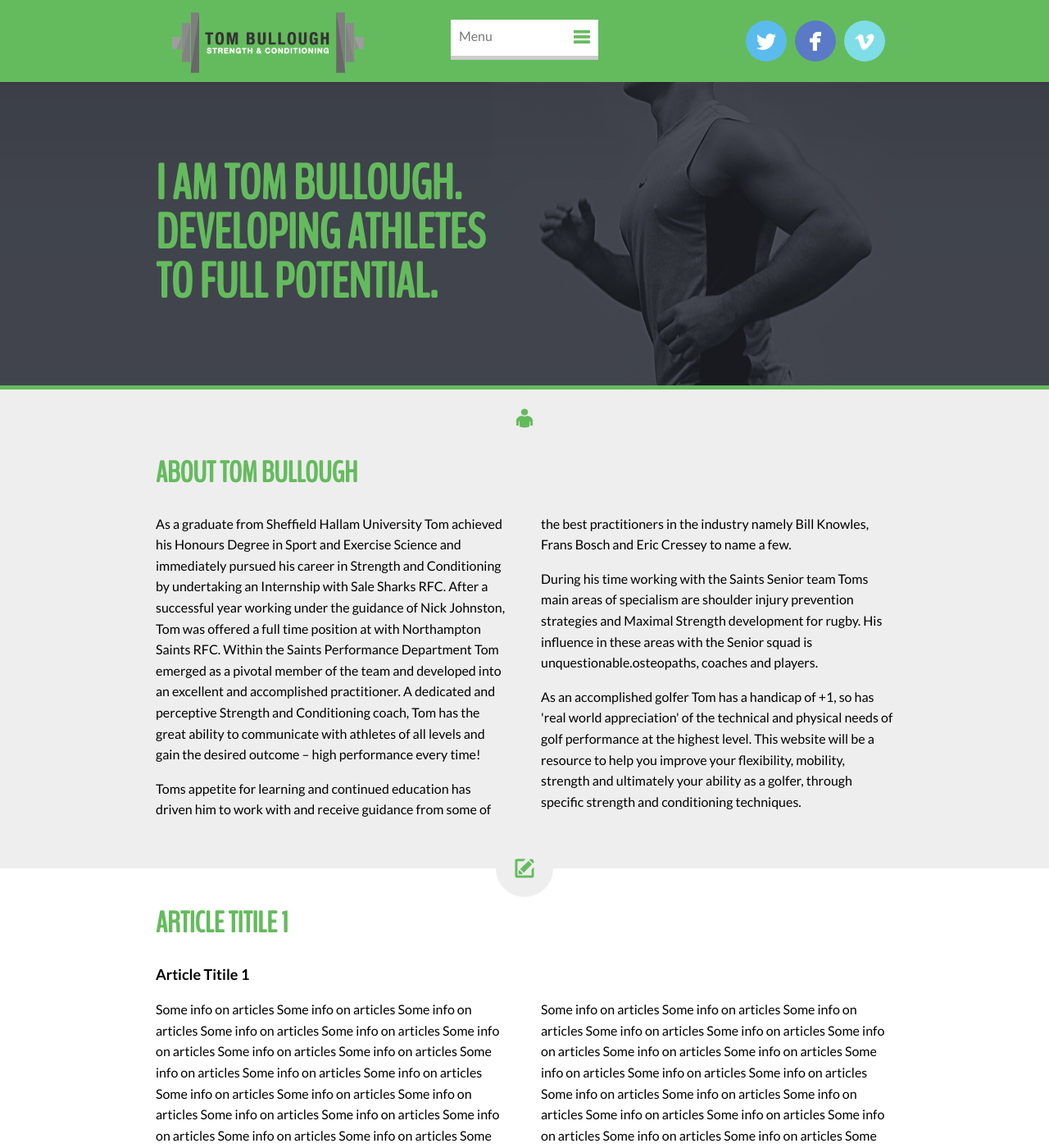
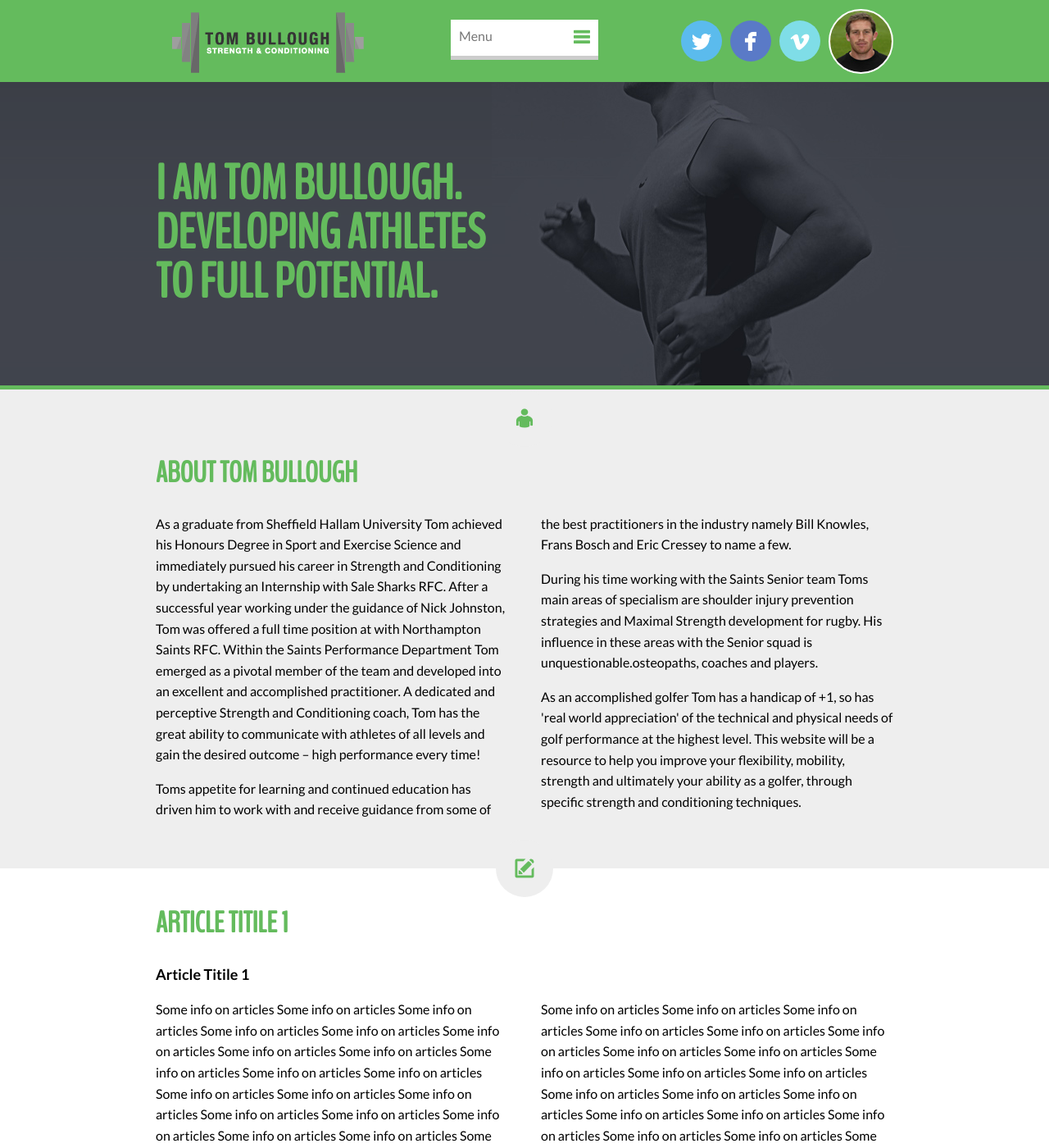
Before and after one commit to tbullough/tbullough.github.io, a Jekyll site: the page built from index.html, in a window 1280 px wide and 1400 px high. Shown: the whole window at 82% size. Built offline with Jekyll 4.4.1, drawn with Linux system fonts in a browser that asks for light colours; nearby versions of some CDN libraries; Markdown is read by kramdown in place of the engine named in the settings.

Commit message:
Added photo

```diff
--- a/css/tombullough.css
+++ b/css/tombullough.css
@@ -205,7 +205,7 @@ p { margin: 0 0 1em; }
 
 
 /*
-	Background
+	Photo Background
 */
 
 #background {
@@ -291,7 +291,7 @@ p { margin: 0 0 1em; }
 	width: 21%;
 }
 
-#toTop{
+#toTop {
 	bottom: 20px;
 	display: none;
 	position: fixed;
@@ -576,7 +576,7 @@ p { margin: 0 0 1em; }
 
 
 /*
-	Social Footer
+	Social
 */
 
 .twitter {
@@ -635,6 +635,19 @@ p { margin: 0 0 1em; }
 	margin: 0 10px 0 0;
 }
 
+#navigation .social .emailTB {
+	height: 79px;
+	margin: -14px 0 0;
+	width: 79px;
+}
+
+#navigation .emailTB a {
+	background: url('../img/tomBullough.jpg') no-repeat 50% 50%;
+	border: 2px solid #FFF;
+	border-radius: 40px;
+	height: 75px;
+	width: 75px;
+}
 
 
 
--- a/index.html
+++ b/index.html
@@ -50,6 +50,11 @@ title: Tom Bullough
 						<div class="vimeo">
 							<a href="#"><span class='symbol'>vimeo</span></a>
 						</div>
+
+						<div class="emailTB">
+							<a href="#"></a>
+						</div>
+
 					</div>
 
 				</div>
```
Also changed, not shown: img/tomBullough.jpg (added), 3 other files.
